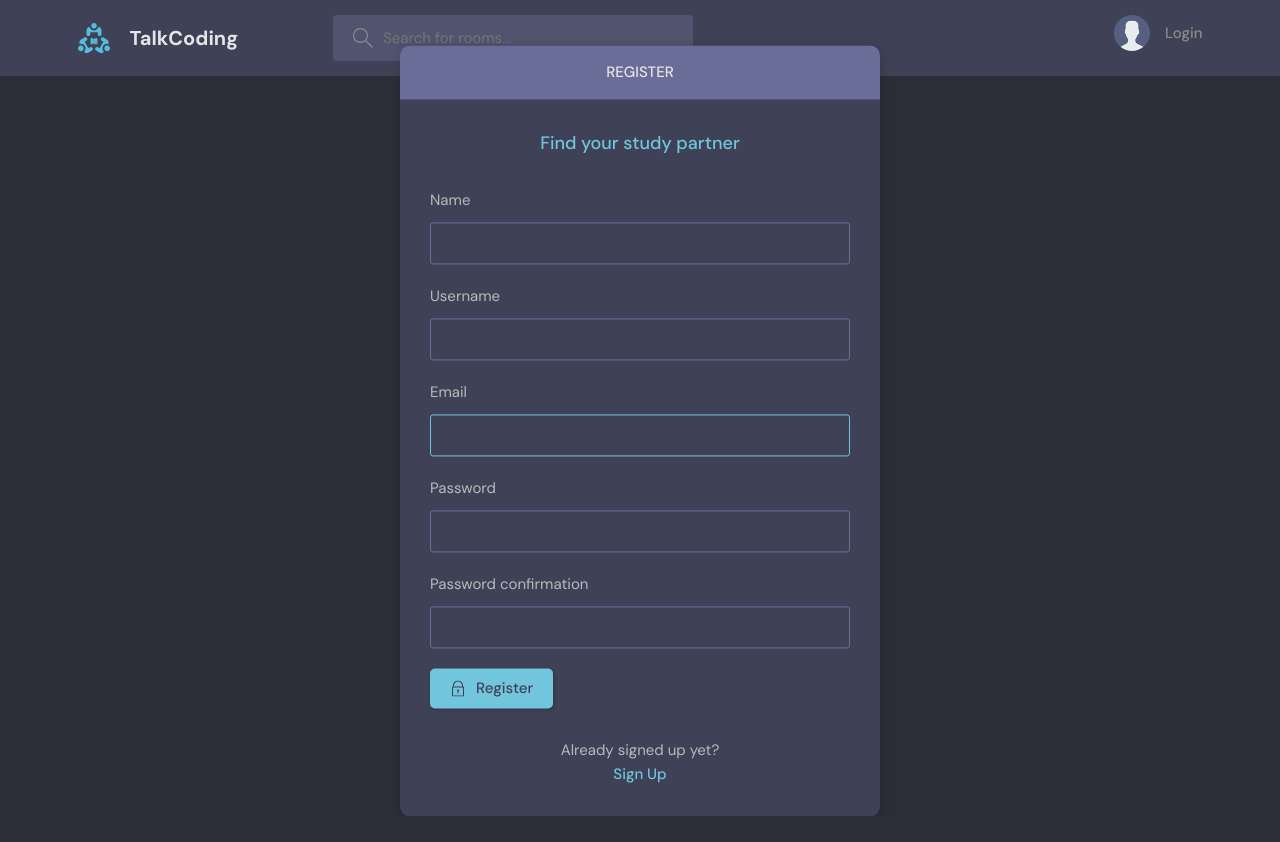
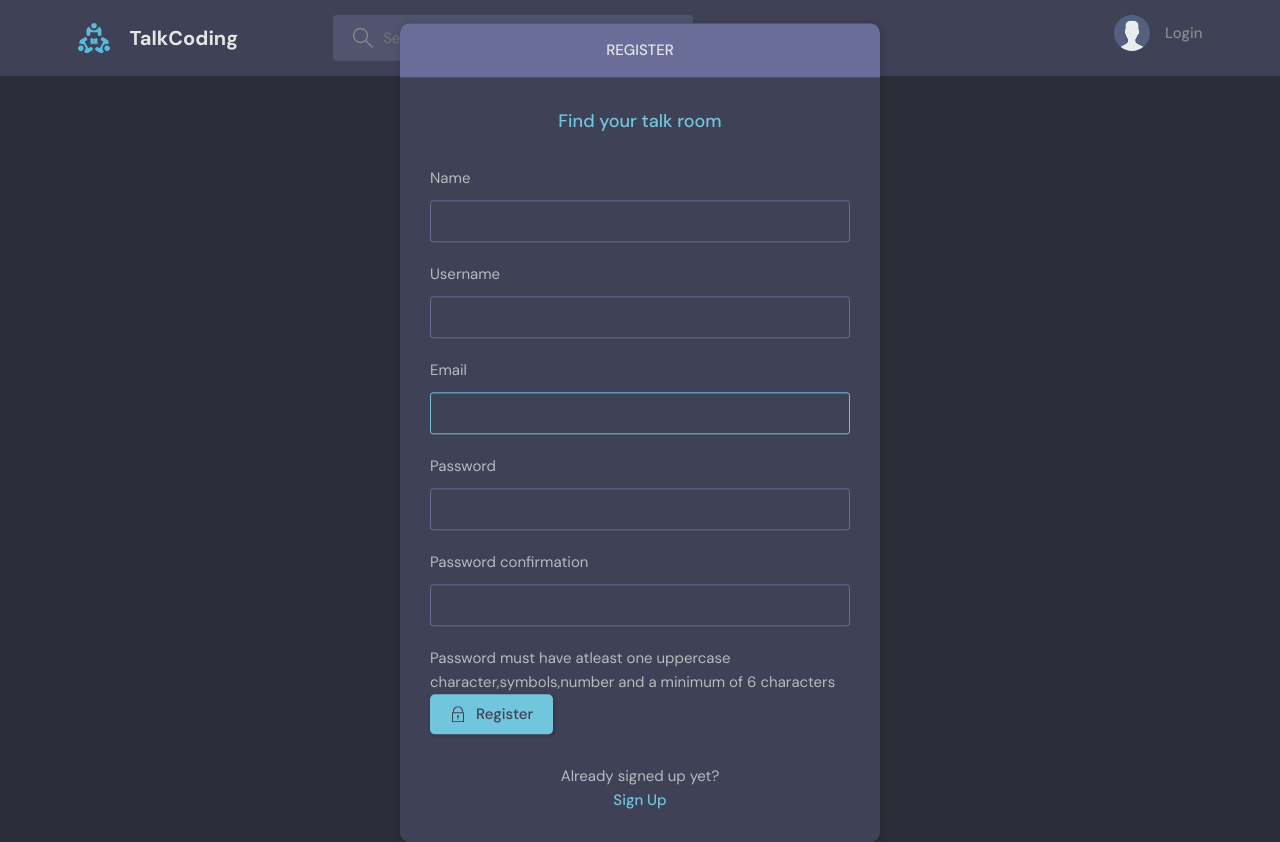
Before and after one commit to Ngeti258/TalkCodingSite, a Django app: page /register/ in a window 1280 px wide. Before the commit the page ends 816 px from the top, so only its background shows below. Run offline with Django 5.2, Linux system fonts and the light colour scheme.

Commit message:
updated the login/register form to align with project objectives

```diff
--- a/base/templates/base/login_register.html
+++ b/base/templates/base/login_register.html
@@ -12,13 +12,13 @@
         </div>
       </div>
       <div class="layout__body">
-        <h2 class="auth__tagline">Find your study partner</h2>
+        <h2 class="auth__tagline">Find your talk room</h2>
 
         <form class="form" action="" method="POST">
           {% csrf_token %}
           <div class="form__group form__group">
             <label for="room_name">Email</label>
-            <input id="username" name="email" placeholder="e.g. dennis_ivy@email.com />
+            <input id="username" name="email" placeholder="e.g. ngetigabriel@email.com />
           </div>
           <div class=" form__group">
             <label for="password">Password</label>
@@ -57,7 +57,7 @@
         </div>
       </div>
       <div class="layout__body">
-        <h2 class="auth__tagline">Find your study partner</h2>
+        <h2 class="auth__tagline">Find your talk room</h2>
 
         <form class="form" action="" method="POST">
           {% csrf_token %}
@@ -68,6 +68,7 @@
             {{field}}
           </div>
           {% endfor %}
+          <p>Password must have atleast one uppercase character,symbols,number and a minimum of 6 characters</p>
 
 
           <button class="btn btn--main" type="submit">
```
